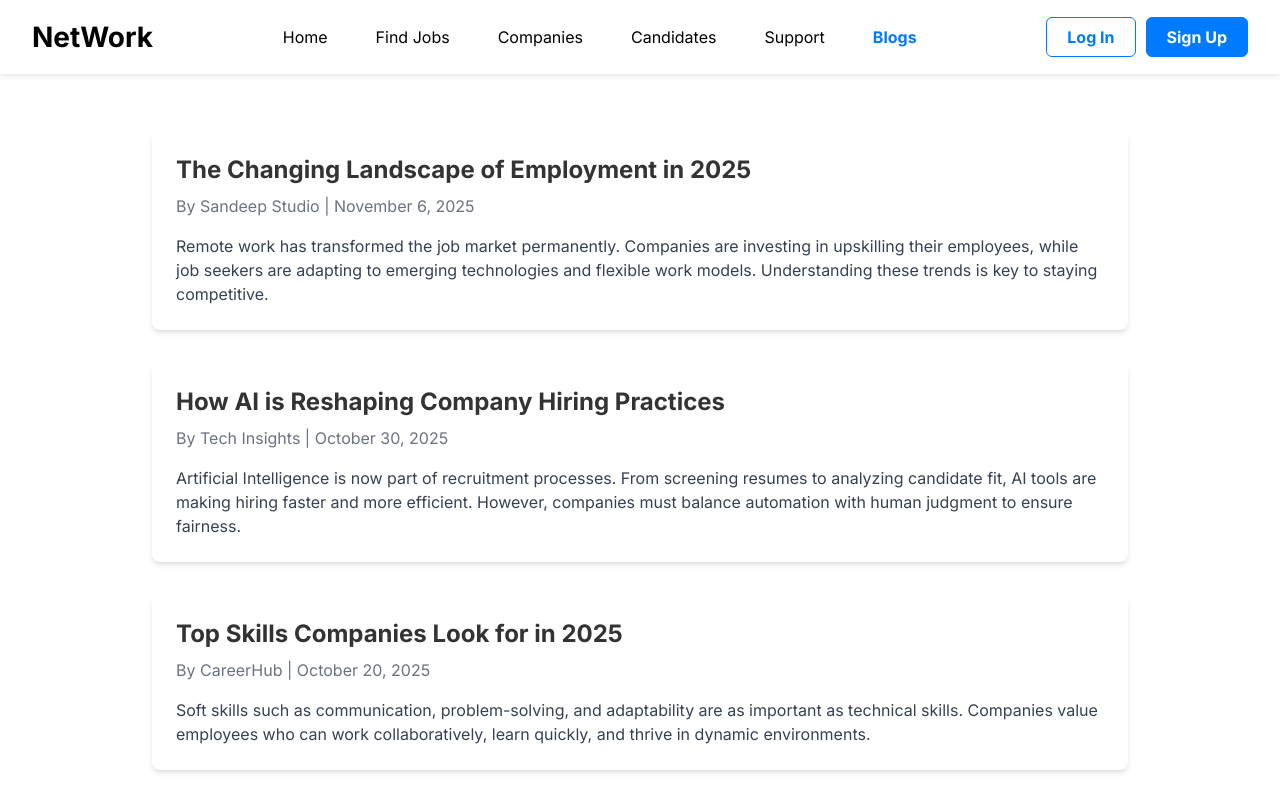
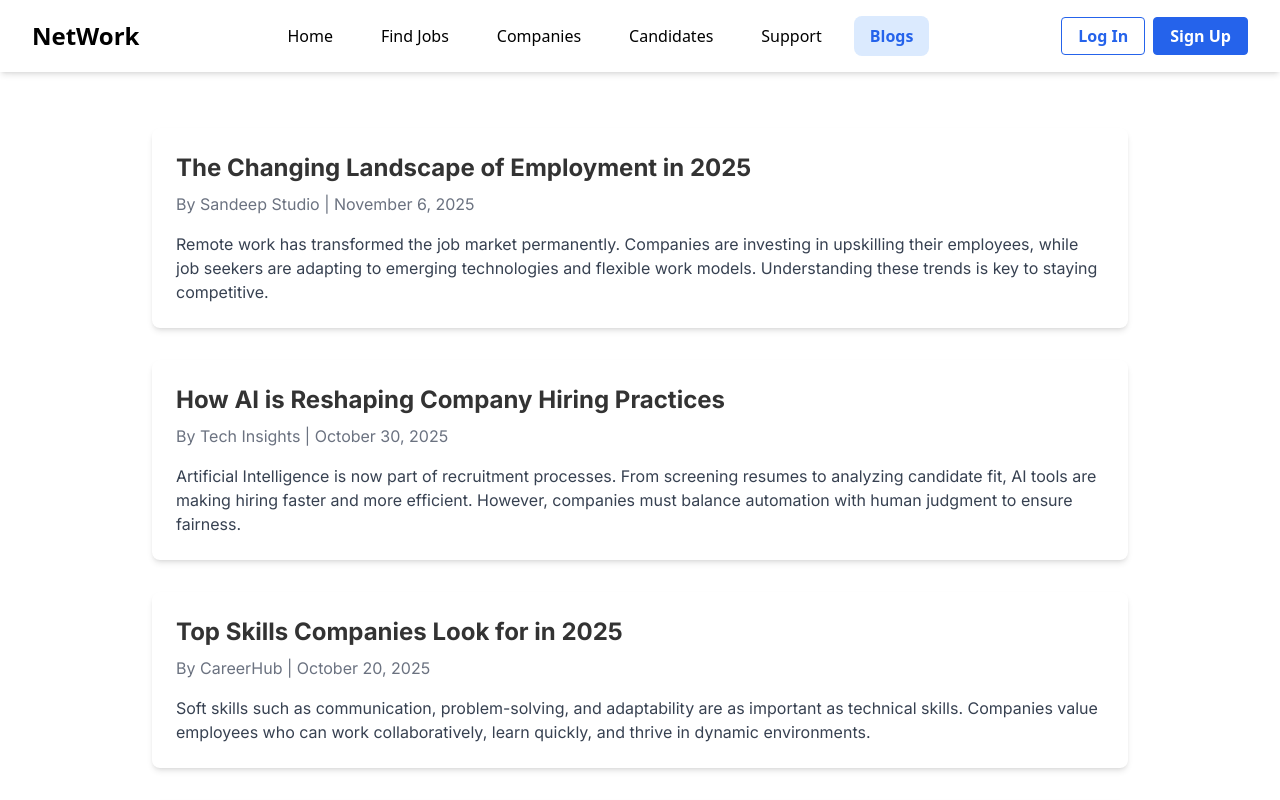
Before and after one commit to thesandeepstudio/NetWork_website, a React (Vite) app: page /blogs in a window 1280 px wide. Shown: the top 800 px of the page. Built offline with nearby package versions, Linux system fonts and the light colour scheme.

Commit message:
Set up auth branch with login/signup updates

```diff
--- a/src/App.jsx
+++ b/src/App.jsx
@@ -1,6 +1,6 @@
 import React from "react";
+import { Routes, Route } from "react-router-dom";
 import Auth from "./features/Auth/Auth";
-import { Routes, Route } from "react-router-dom";
 import Footer from "./components/Layout/Footer/Footer";
 import LandingPage from "./pages/LandingPage/Landing";
 import FindJob from "./pages/FindJob/FindJob";
--- a/src/components/Layout/CustomerSupport/CustomerSupport.jsx
+++ b/src/components/Layout/CustomerSupport/CustomerSupport.jsx
@@ -1,7 +1,7 @@
 import React, { useState } from "react";
-import NavBar from "../NavBar/NavBar";
+import NavBar from "../../../shared/Layout/Navbar/NavBar";
 
-import "./CustomerSupport.css"
+import "./CustomerSupport.css";
 
 const CustomerSupport = () => {
   const [name, setName] = useState("");
@@ -18,8 +18,6 @@ const CustomerSupport = () => {
     setSubject("");
     setMessage("");
   };
-
-
 
   return (
     <>
--- a/src/components/Layout/NavBar/NavBar.css
+++ /dev/null
@@ -1,172 +0,0 @@
-/* Navbar base */
-.navbar {
-  width: 100%;
-  background-color: white;
-  position: sticky;
-  top: 0;
-  z-index: 100;
-  box-shadow: 0 2px 6px rgba(0, 0, 0, 0.1);
-  font-family: "Inter", sans-serif;
-}
-
-.navbar-container {
-  max-width: 1500px;
-  margin: 0 auto;
-  display: flex;
-  justify-content: space-between;
-  align-items: center;
-  padding: 1rem 2rem;
-}
-
-/* Logo */
-.logo a {
-  font-size: 1.75rem;
-  font-weight: 700;
-  color: black;
-  text-decoration: none;
-}
-
-/* Nav links */
-.nav-links {
-  list-style: none;
-  display: flex;
-  gap: 1rem;
-}
-
-.nav-links li a {
-  font-weight: 500;
-  color: black;
-  padding: 0.5rem 1rem;
-  border-radius: 6px;
-  text-decoration: none;
-  transition: all 0.3s ease;
-}
-
-/* Hover effect works on all devices that support hover */
-.nav-links li a:hover {
-  color: #007bff;
-}
-
-/* Active page */
-.nav-links li a.active {
-  font-weight: 600;
-  color: #007bff;
-}
-
-/* Buttons */
-.sub-buttons {
-  display: flex;
-  gap: 10px;
-  align-items: center;
-  outline: none;
-}
-
-.sub-buttons a {
-  display: flex;
-  justify-content: center;
-  align-items: center;
-  padding: 0 20px;
-  height: 40px;
-  border-radius: 6px;
-  font-weight: 600;
-  text-decoration: none;
-  cursor: pointer;
-  transition: all 0.3s ease;
-}
-
-.signin-btn {
-  background-color: transparent;
-  color: #007bff;
-  border: 1px solid #007bff;
-}
-
-.signin-btn:hover {
-  background-color: #007bff;
-  color: white;
-  transform: translateY(-2px);
-}
-
-.signup-btn {
-  background-color: #007bff;
-  color: white;
-  border: 1px solid #007bff;
-}
-
-.signup-btn:hover {
-  background-color: #0056b3;
-  border: 1px solid #0056b3;
-  transform: translateY(-2px);
-}
-
-/* Profile Avatar */
-.profile-avatar {
-  width: 40px;
-  height: 40px;
-  border-radius: 50%;
-  object-fit: cover;
-  border: 2px solid #007bff;
-  cursor: pointer;
-  transition: transform 0.2s ease, box-shadow 0.2s ease;
-}
-
-.profile-avatar:hover {
-  transform: scale(1.1);
-  box-shadow: 0 4px 10px rgba(0, 0, 0, 0.15);
-}
-
-/* Hamburger icon */
-.hamburger {
-  display: none;
-  flex-direction: column;
-  gap: 5px;
-  cursor: pointer;
-}
-
-.hamburger span {
-  width: 25px;
-  height: 3px;
-  background-color: black;
-  border-radius: 2px;
-}
-
-/* Mobile */
-@media (max-width: 850px) {
-  .hamburger {
-    display: flex;
-  }
-
-  .nav-links {
-    display: none;
-    flex-direction: column;
-    position: fixed;
-    top: 0;
-    right: 0;
-    height: 100vh;
-    width: 250px;
-    background-color: white;
-    padding: 4rem 1rem 1rem 1rem;
-    gap: 2rem;
-    box-shadow: -2px 0 10px rgba(0, 0, 0, 0.1);
-    z-index: 200;
-  }
-
-  .nav-links.active {
-    display: flex;
-  }
-
-  .nav-links li a {
-    width: 100%;
-    text-align: left;
-    padding: 0.75rem 1rem;
-    border-radius: 4px;
-  }
-
-  /* Hover for devices that support hover */
-  @media (hover: hover) and (pointer: fine) {
-    .nav-links li a:hover {
-      background-color: #007bff;
-      color: white;
-      transform: translateY(0);
-    }
-  }
-}
--- a/src/components/Layout/NavBar/NavBar.jsx
+++ /dev/null
@@ -1,82 +0,0 @@
-import React, { useState, useEffect, useRef } from "react";
-import { Link, useLocation } from "react-router-dom";
-import "./NavBar.css";
-
-const NavBar = () => {
-  const [isOpen, setIsOpen] = useState(false);
-  const navRef = useRef();
-  const location = useLocation(); // get current path
-  const [currentUser] = useState(null);
-
-  // Close menu if clicked outside
-  useEffect(() => {
-    const handleClickOutside = (event) => {
-      if (navRef.current && !navRef.current.contains(event.target)) {
-        setIsOpen(false);
-      }
-    };
-    document.addEventListener("mousedown", handleClickOutside);
-    return () => document.removeEventListener("mousedown", handleClickOutside);
-  }, []);
-
-  const links = [
-    { path: "/", name: "Home" },
-    { path: "/findJob", name: "Find Jobs" },
-    { path: "/companies", name: "Companies" },
-    { path: "/candidates", name: "Candidates" },
-    { path: "/support", name: "Support" },
-    { path: "/blogs", name: "Blogs" },
-  ];
-
-  return (
-    <nav className="navbar" ref={navRef}>
-      <div className="navbar-container">
-        <div className="logo">
-          <Link to="/">NetWork</Link>
-        </div>
-
-        <div className="hamburger" onClick={() => setIsOpen(!isOpen)}>
-          <span></span>
-          <span></span>
-          <span></span>
-        </div>
-
-        <ul className={`nav-links ${isOpen ? "active" : ""}`}>
-          {links.map((link) => (
-            <li key={link.path}>
-              <Link
-                to={link.path}
-                className={location.pathname === link.path ? "active" : ""}
-              >
-                {link.name}
-              </Link>
-            </li>
-          ))}
-        </ul>
-
-        <div className="sub-buttons">
-          {!currentUser ? (
-            <>
-              <Link to="/auth?tab=login" className="signin-btn">
-                Log In
-              </Link>
-              <Link to="/auth?tab=signup" className="signup-btn">
-                Sign Up
-              </Link>
-            </>
-          ) : (
-            <Link to="/profile">
-              <img
-                src="/images/Hacker.png"
-                alt="Profile Avatar"
-                className="profile-avatar"
-              />
-            </Link>
-          )}
-        </div>
-      </div>
-    </nav>
-  );
-};
-
-export default NavBar;
--- a/src/features/Auth/LoginForm.jsx
+++ b/src/features/Auth/LoginForm.jsx
@@ -1,6 +1,6 @@
 import React, { useState } from "react";
 import { Link } from "react-router-dom";
-import NavBar from "../../components/Layout/NavBar/NavBar";
+import NavBar from "../../shared/Layout/Navbar/NavBar";
 
 const LoginForm = () => {
   const [email, setEmail] = useState("");
--- a/src/features/Auth/SignupForm.jsx
+++ b/src/features/Auth/SignupForm.jsx
@@ -1,6 +1,6 @@
 import React, { useState } from "react";
 import { Link } from "react-router-dom";
-import NavBar from "../../components/Layout/NavBar/NavBar";
+import NavBar from "../../shared/Layout/Navbar/NavBar";
 
 const SignUpForm = () => {
   const [userType, setUserType] = useState("jobseeker");
--- a/src/pages/Blogs/Blogs.jsx
+++ b/src/pages/Blogs/Blogs.jsx
@@ -1,7 +1,7 @@
 import React from "react";
-import BlogsPages from "../../components/Layout/BlogsPages/BlogsPages.jsx";
-import Footer from "../../components/Layout/Footer/Footer.jsx";
-import NavBar from "../../components/Layout/NavBar/NavBar.jsx";
+import BlogsPages from "../../components/Layout/BlogsPages/BlogsPages.jsx"
+import NavBar from "../../shared/Layout/Navbar/NavBar.jsx";
+
 
 const Support = () => {
   return (
--- a/src/pages/Candidates/Candidates.jsx
+++ b/src/pages/Candidates/Candidates.jsx
@@ -1,5 +1,6 @@
 import React from "react";
-import NavBar from "../../components/Layout/NavBar/NavBar.jsx";
+import NavBar from "../../shared/Layout/Navbar/NavBar.jsx";
+
 import SubHeader from "../../components/Layout/SubHeader/SubHeader.jsx";
 import Candidates from "../../components/Layout/Candidates/Candidates.jsx";
 import Footer from "../../components/Layout/Footer/Footer.jsx";
--- a/src/pages/Companies/Companies.jsx
+++ b/src/pages/Companies/Companies.jsx
@@ -1,5 +1,6 @@
 import React from "react";
-import NavBar from "../../components/Layout/NavBar/NavBar";
+import NavBar from "../../shared/Layout/Navbar/NavBar.jsx";
+
 import SubHeader from "../../components/Layout/SubHeader/SubHeader";
 import PopularCompaniesComponent from "../../components/Layout/PopularCompanies/PopularCompanies"; // Import the component
 import Footer from "../../components/Layout/Footer/Footer.jsx";
--- a/src/pages/FindJob/FindJob.jsx
+++ b/src/pages/FindJob/FindJob.jsx
@@ -1,5 +1,5 @@
 import React from "react";
-import NavBar from "../../components/Layout/NavBar/NavBar.jsx";
+import NavBar from "../../shared/Layout/Navbar/NavBar.jsx";
 import SubHeader from "../../components/Layout/SubHeader/SubHeader.jsx";
 import FeatureJobs from "../../components/Layout/FeatureJobs/FeatureJobs.jsx";
 import Footer from "../../components/Layout/Footer/Footer.jsx";
--- a/src/pages/LandingPage/Landing.jsx
+++ b/src/pages/LandingPage/Landing.jsx
@@ -1,5 +1,5 @@
 import React from "react";
-import NavBar from "../../components/Layout/NavBar/NavBar.jsx";
+import NavBar from "../../shared/Layout/Navbar/NavBar.jsx";
 import SubHeader from "../../components/Layout/SubHeader/SubHeader.jsx";
 import Hero from "../../components/Layout/HeroSection/HeroSection.jsx";
 import PopularCategories from "../../components/Layout/PopularCategories/PopularCategories.jsx";
--- /dev/null
+++ b/src/shared/Layout/Navbar/NavBar.jsx
@@ -0,0 +1,109 @@
+import React, { useState, useEffect, useRef } from "react";
+import { Link, useLocation } from "react-router-dom";
+
+const NavBar = () => {
+  const [isOpen, setIsOpen] = useState(false);
+  const navRef = useRef();
+  const location = useLocation(); // get current path
+  const [currentUser] = useState(null);
+
+  // Close menu if clicked outside
+  useEffect(() => {
+    const handleClickOutside = (event) => {
+      if (navRef.current && !navRef.current.contains(event.target)) {
+        setIsOpen(false);
+      }
+    };
+    document.addEventListener("mousedown", handleClickOutside);
+    return () => document.removeEventListener("mousedown", handleClickOutside);
+  }, []);
+
+  const links = [
+    { path: "/", name: "Home" },
+    { path: "/findJob", name: "Find Jobs" },
+    { path: "/companies", name: "Companies" },
+    { path: "/candidates", name: "Candidates" },
+    { path: "/support", name: "Support" },
+    { path: "/blogs", name: "Blogs" },
+  ];
+
+  return (
+    <nav
+      ref={navRef}
+      className="w-full sticky top-0 z-50 bg-white shadow-md font-sans"
+    >
+      <div className="max-w-[1500px] mx-auto flex justify-between items-center py-4 px-8">
+        {/* logo */}
+        <div className="text-2xl font-bold text-black">
+          <Link to="/">NetWork</Link>
+        </div>
+
+        {/* hamburger for mobile */}
+        <div
+          className="flex flex-col gap-1.5 cursor-pointer lg:hidden"
+          onClick={() => setIsOpen(!isOpen)}
+        >
+          <span className="w-6 h-0.5 bg-black rounded"></span>
+          <span className="w-6 h-0.5 bg-black rounded"></span>
+          <span className="w-6 h-0.5 bg-black rounded"></span>
+        </div>
+
+        {/* links */}
+        <ul
+          className={`
+    flex flex-col gap-4 absolute top-0 right-0 h-full w-64 bg-white p-16 transition-transform transform
+    ${isOpen ? "translate-x-0" : "translate-x-full"}
+    lg:flex lg:flex-row lg:static lg:h-auto lg:w-auto lg:bg-transparent lg:p-0 lg:translate-x-0
+  `}
+        >
+          {links.map((link) => (
+            <li key={link.path}>
+              <Link
+                to={link.path}
+                className={`
+          block px-4 py-2 rounded-lg font-medium transition-all duration-300
+          ${
+            location.pathname === link.path
+              ? "text-blue-600 font-semibold bg-blue-100"
+              : "text-black hover:text-blue-600"
+          }
+        `}
+              >
+                {link.name}
+              </Link>
+            </li>
+          ))}
+        </ul>
+
+        <div className="hidden lg:flex gap-2 items-center">
+          {!currentUser ? (
+            <>
+              <Link
+                to="/auth?tab=login"
+                className="px-4 py-1.5 border border-blue-600 text-blue-600 font-semibold rounded hover:bg-blue-600 hover:text-white transition-colors duration-200"
+              >
+                Log In
+              </Link>
+              <Link
+                to="/auth?tab=signup"
+                className="px-4 py-1.5 bg-blue-600 text-white font-semibold rounded border border-blue-600 hover:bg-blue-700 transition"
+              >
+                Sign Up
+              </Link>
+            </>
+          ) : (
+            <Link to="/profile">
+              <img
+                src="/images/Hacker.png"
+                alt="Profile Avatar"
+                className="w-10 h-10 rounded-full border-2 border-blue-600 object-cover hover:scale-110 transition-transform"
+              />
+            </Link>
+          )}
+        </div>
+      </div>
+    </nav>
+  );
+};
+
+export default NavBar;
```
